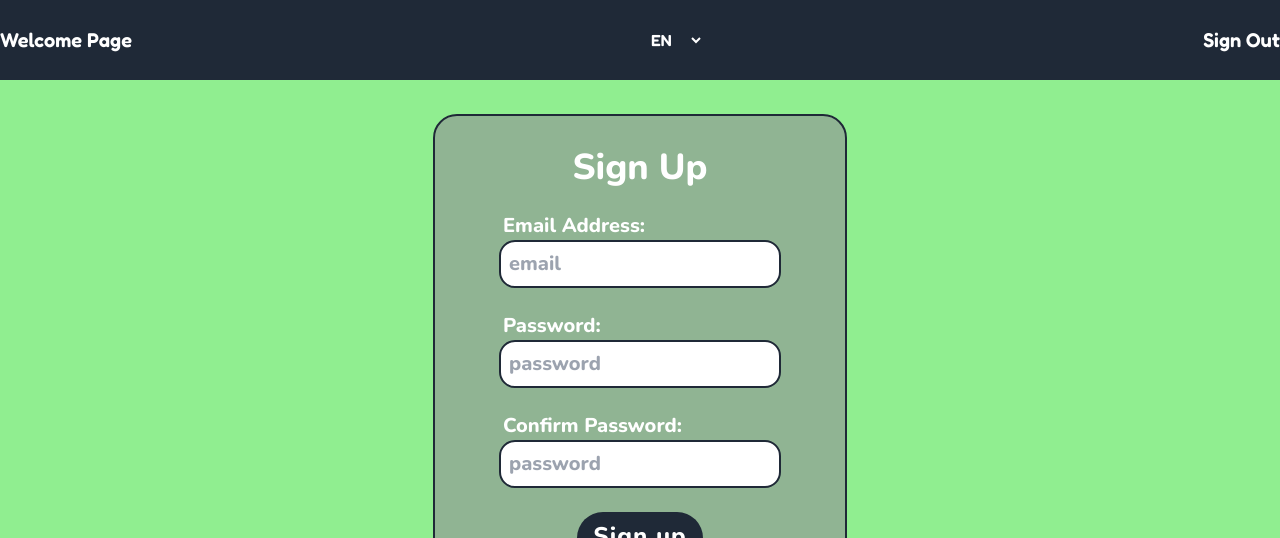
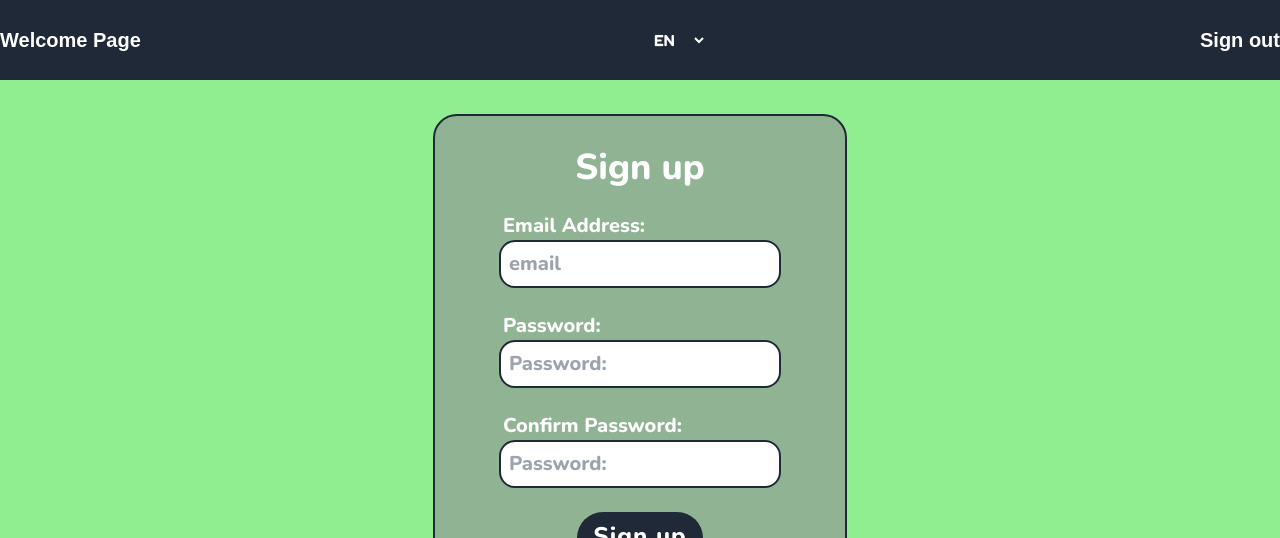
Before and after one commit to iSynthetica/graphiql-app, a Next.js app: page /signup in a window 1280 px wide. Shown: the top 538 px of the page. Built offline with nearby package versions, Linux system fonts and the light colour scheme.

Commit message:
add localization

```diff
--- a/src/app/(auth)/signin/page.tsx
+++ b/src/app/(auth)/signin/page.tsx
@@ -1,7 +1,8 @@
 'use client';
-import React from 'react';
+import React, { useContext } from 'react';
 import CoolButton from '../../components/lib/coolButton';
 import { Nunito } from 'next/font/google';
+import { ILocalizationContext } from '@/localization';
 
 const nunito = Nunito({
   weight: '800',
@@ -10,6 +11,8 @@ const nunito = Nunito({
 });
 
 const Login = () => {
+  const {language, localization, setLanguage} = useContext(ILocalizationContext);
+
   const onSubmit = async () => {
     console.log('login');
   };
@@ -23,10 +26,10 @@ const Login = () => {
         className="min-w-[25%] pt-8 pb-10 bg-green-grey-custom mx-auto px-16  flex flex-col gap-6 rounded-3xl border-gray-800 border-2"
       >
         <div>
-          <h1 className="text-4xl text-center">Login</h1>
+          <h1 className="text-4xl text-center">{localization[language].login}</h1>
         </div>
         <div className="relative">
-          <label className="pl-1 text-xl">Email Address:</label>
+          <label className="pl-1 text-xl">{localization[language].email}</label>
           <input
             className="block w-[100%] rounded-2xl text-gray-800 border-gray-800 border-2 text-xl p-2"
             placeholder="email"
@@ -36,16 +39,16 @@ const Login = () => {
         </div>
 
         <div className="relative">
-          <label className="pl-1 text-xl">Password:</label>
+          <label className="pl-1 text-xl">{localization[language].password}</label>
           <input
             className="block w-[100%] rounded-2xl text-gray-800 border-gray-800 border-2 text-xl p-2"
-            placeholder="password"
+            placeholder={localization[language].password}
             type="password"
             required
           />
         </div>
         <div className="flex justify-center">
-          <CoolButton color="bg-gray-800" text="Login" type="submit" />
+          <CoolButton color="bg-gray-800" text={localization[language].login} type="submit" />
         </div>
       </form>
     </div>
--- a/src/app/(auth)/signup/page.tsx
+++ b/src/app/(auth)/signup/page.tsx
@@ -1,10 +1,11 @@
 'use client';
-import React from 'react';
+import React, { useContext } from 'react';
 import CoolButton from '../../components/lib/coolButton';
 import { useForm } from 'react-hook-form';
 import { validationSchema } from '@/utils/schema';
 import { yupResolver } from '@hookform/resolvers/yup';
 import { Nunito } from 'next/font/google';
+import { ILocalizationContext } from '@/localization';
 
 const nunito = Nunito({
   weight: '800',
@@ -22,6 +23,7 @@ const SignUp = () => {
     resolver: yupResolver(validationSchema),
     mode: 'onBlur',
   });
+  const {language, localization, setLanguage} = useContext(ILocalizationContext);
   const onSubmit = async () => {
     await validationSchema.validate({ abortEarly: false });
     console.log('send to');
@@ -36,10 +38,10 @@ const SignUp = () => {
         className="min-w-[25%] pt-8 pb-10 bg-green-grey-custom mx-auto px-16  flex flex-col gap-6 rounded-3xl border-gray-800 border-2"
       >
         <div>
-          <h1 className="text-4xl text-center">Sign Up</h1>
+          <h1 className="text-4xl text-center">{localization[language].signUp}</h1>
         </div>
         <div className="relative">
-          <label className="pl-1 text-xl">Email Address:</label>
+          <label className="pl-1 text-xl">{localization[language].email}</label>
           <input
             className="block w-[100%] rounded-2xl text-gray-800 border-gray-800 border-2 text-xl p-2"
             {...register('email')}
@@ -55,11 +57,11 @@ const SignUp = () => {
         </div>
 
         <div className="relative">
-          <label className="pl-1 text-xl">Password:</label>
+          <label className="pl-1 text-xl">{localization[language].password}</label>
           <input
             className="block w-[100%] rounded-2xl text-gray-800 border-gray-800 border-2 text-xl p-2"
             {...register('password')}
-            placeholder="password"
+            placeholder={localization[language].password}
             type="password"
             required
           />
@@ -70,11 +72,11 @@ const SignUp = () => {
           )}
         </div>
         <div className="relative">
-          <label className="pl-1 text-xl">Confirm Password:</label>
+          <label className="pl-1 text-xl">{localization[language].confirmPassword}</label>
           <input
             className="block w-[100%] rounded-2xl text-gray-800 border-gray-800 border-2 text-xl p-2"
             {...register('confirmPassword')}
-            placeholder="password"
+            placeholder={localization[language].password}
             type="password"
             required
           />
@@ -85,7 +87,7 @@ const SignUp = () => {
           )}
         </div>
         <div className="flex justify-center">
-          <CoolButton color="bg-gray-800" text="Sign up" type="submit" />
+          <CoolButton color="bg-gray-800" text={localization[language].signUp} type="submit" />
         </div>
       </form>
     </div>
--- a/src/app/components/header.tsx
+++ b/src/app/components/header.tsx
@@ -1,10 +1,11 @@
 'use client';
-import { useState, useEffect } from 'react';
+import { useState, useEffect, useContext } from 'react';
 import Link from 'next/link';
 import { Languages } from '@/types/languages';
-import { Nunito } from 'next/font/google';
+import { Source_Sans_3 } from 'next/font/google';
+import { ILocalizationContext } from '@/localization';
 
-const nunito = Nunito({
+const sourse = Source_Sans_3({
   weight: '800',
   subsets: ['latin'],
   display: 'swap',
@@ -12,7 +13,8 @@ const nunito = Nunito({
 
 const Header = () => {
   const [isSticky, setIsSticky] = useState(false);
-  const [language, setLanguage] = useState('EN');
+  const {language, localization, setLanguage} = useContext(ILocalizationContext);
+
 
   const handleScroll = () => {
     const scrollPosition = window.scrollY;
@@ -38,13 +40,7 @@ const Header = () => {
     >
       <div className="container mx-auto flex justify-between items-center h-full">
         <Link href="/" className="text-white text-xl font-bold">
-          {language && language === 'EN' && <span>Welcome Page</span>}
-          {language && language === 'UK' && (
-            <span className={nunito.className}>Домашня сторінка</span>
-          )}
-          {language && language === 'RU' && (
-            <span className={nunito.className}>Начальная страница</span>
-          )}
+          <span  className={sourse.className}>{localization[language].welcomePage}</span>
         </Link>
         <div className="text-white">
           <select
@@ -59,13 +55,7 @@ const Header = () => {
           </select>
         </div>
         <Link href="/signout" className="text-white text-xl font-bold">
-          {language && language === 'EN' && <span>Sign Out</span>}
-          {language && language === 'UK' && (
-            <span className={nunito.className}>Вийти з Аккаунта</span>
-          )}
-          {language && language === 'RU' && (
-            <span className={nunito.className}>Выйти из Аккаунта</span>
-          )}
+        <span  className={sourse.className}>{localization[language].signOut}</span>
         </Link>
       </div>
     </header>
--- a/src/app/layout.tsx
+++ b/src/app/layout.tsx
@@ -1,3 +1,5 @@
+'use client'
+import { ILocalizationProvider } from '@/localization';
 import Footer from './components/footer';
 import Header from './components/header';
 import './globals.css';
@@ -21,6 +23,7 @@ export default function RootLayout({
   children: React.ReactNode;
 }) {
   return (
+    <ILocalizationProvider >
     <html lang="en" className={`${fredoka.className} bg-green-custom`}>
       <body className="min-h-screen">
         <Header />
@@ -28,5 +31,6 @@ export default function RootLayout({
         <Footer />
       </body>
     </html>
+    </ILocalizationProvider>
   );
 }
--- a/src/app/not-found.tsx
+++ b/src/app/not-found.tsx
@@ -1,14 +1,18 @@
+'use client'
+import { ILocalizationContext } from '@/localization';
 import Link from 'next/link';
+import { useContext } from 'react';
 
 const NotFoundPage = () => {
+  const {language, localization} = useContext(ILocalizationContext);
   return (
     <div className="min-h-screen flex flex-col items-center justify-center bg-gray-800 text-white">
       <h1 className="text-5xl font-bold mb-4">404 - Not Found</h1>
       <p className="text-lg mb-4">
-        The page you are looking for does not exist.
+      {localization[language].notFoundPageText}
       </p>
       <Link href="/" className="text-blue-500 hover:underline">
-        <p>Go back to the Home page</p>
+        <p>{localization[language].linkToMainPage}</p>
       </Link>
     </div>
   );
--- a/src/app/page.tsx
+++ b/src/app/page.tsx
@@ -1,46 +1,52 @@
+'use client'
 import { useAppSelector } from '@/redux/hook';
 import Link from 'next/link';
 import CoolButton from './components/lib/coolButton';
+import { useContext } from 'react';
+import { ILocalizationContext } from '@/localization';
+import { Source_Sans_3 } from 'next/font/google';
 
 type WelcomePropsType = {
   params: { isAuthorized: boolean };
 };
+
 
 const WelcomeProps: WelcomePropsType = {
   params: { isAuthorized: true },
 };
 const WelcomePage = (WelcomeProps: WelcomePropsType) => {
   const { isAuthorized } = WelcomeProps.params;
+  const {language, localization, setLanguage} = useContext(ILocalizationContext);
   return (
     <main>
       <div className="min-h-[90vh] flex items-center justify-center bg-green-custom-800 text-white">
         <div className="text-center">
-          <h1 className="text-7xl font-bold mb-4">Welcome</h1>
+          <h1 className="text-7xl font-bold mb-4">{localization[language].greeting}</h1>
           {isAuthorized ? (
             <>
-              <p className="text-3xl mb-4">You are authorized!</p>
+              <p className="text-3xl mb-4">{localization[language].authorizedStatusPositive}</p>
               <Link
                 href="/main"
                 className="bg-blue-500 px-4 py-2 rounded-full hover:bg-blue-600"
               >
-                Go to Main Page
+                {localization[language].linkToMainPage}
               </Link>
             </>
           ) : (
             <>
-              <p className="text-3xl mb-4">You are not authorized :(</p>
+              <p className="text-3xl mb-4">{localization[language].authorizedStatusNegative}</p>
               <div className="flex justify-between my-8">
                 <Link href="/signin" className="cursor-pointer">
                   <CoolButton
                     color="bg-green-500"
-                    text="Sign in"
+                    text={localization[language].signIn}
                     type="button"
                   />
                 </Link>
                 <Link href="/signup" className="cursor-pointer">
                   <CoolButton
                     color="bg-yellow-500"
-                    text="Sign up"
+                    text={localization[language].signUp}
                     type="button"
                   />
                 </Link>
--- /dev/null
+++ b/src/localization.tsx
@@ -0,0 +1,96 @@
+'use client';
+import { ReactNode, createContext, useState } from 'react';
+import { Languages } from './types/languages';
+
+export interface ILocalizationContextType {
+  language: Languages;
+  setLanguage: (language: Languages) => void;
+  localization: {
+    [key in Languages]: {
+      greeting: string;
+      authorizedStatusNegative: string;
+      authorizedStatusPositive: string;
+      linkToMainPage: string;
+      signIn: string;
+      signUp: string;
+      signOut: string;
+      welcomePage: string;
+      login: string;
+      email: string;
+      password: string;
+      confirmPassword: string;
+      notFoundPageText: string;
+    };
+  };
+}
+
+const localization: ILocalizationContextType['localization'] = {
+  EN: {
+    greeting: 'Welcome',
+    authorizedStatusNegative: 'You are not authorized :(',
+    authorizedStatusPositive: 'You are authorized',
+    linkToMainPage: 'Go to Main Page',
+    signIn: 'Sign in',
+    signUp: 'Sign up',
+    signOut: 'Sign out',
+    welcomePage: 'Welcome Page',
+    login: 'Login',
+    email: 'Email Address:',
+    password: 'Password:',
+    confirmPassword: 'Confirm Password:',
+    notFoundPageText: 'The page you are looking for does not exist.',
+  },
+  RU: {
+    greeting: 'Добро пожаловать!',
+    authorizedStatusNegative: 'Вы не авторизованы :(',
+    authorizedStatusPositive: 'Вы авторизованы!',
+    linkToMainPage: 'На главную страницу',
+    signIn: 'Вход',
+    signUp: 'Регистрация',
+    signOut: 'Выход из Аккаунта',
+    welcomePage: 'Начальная страница',
+    login: 'Вход в аккаунт',
+    email: 'Адрес email:',
+    password: 'Пароль:',
+    confirmPassword: 'Подтвердите пароль:',
+    notFoundPageText: 'Такая страница не существует',
+  },
+  UK: {
+    greeting: '',
+    authorizedStatusNegative: '',
+    authorizedStatusPositive: '',
+    linkToMainPage: '',
+    signIn: '',
+    signUp: '',
+    signOut: '',
+    welcomePage: '',
+    login: '',
+    email: '',
+    password: '',
+    confirmPassword: '',
+    notFoundPageText: '',
+  },
+};
+
+export const ILocalizationContext = createContext<ILocalizationContextType>({
+  language: 'EN',
+  setLanguage: () => {},
+  localization: localization,
+});
+
+interface ILocalizationProviderProps {
+  children: ReactNode;
+}
+export const ILocalizationProvider = ({
+  children,
+}: ILocalizationProviderProps) => {
+  const [language, setLanguage] = useState<Languages>('EN');
+
+  return (
+    <ILocalizationContext.Provider
+      value={{ language, setLanguage, localization }}
+    >
+      {children}
+    </ILocalizationContext.Provider>
+  );
+};
```
